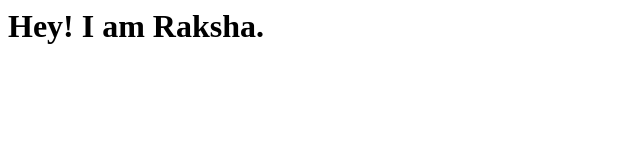
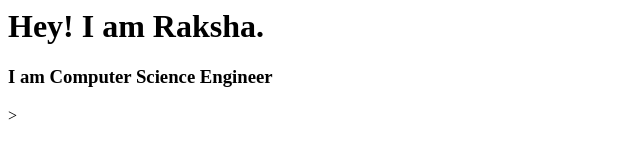
Before and after one commit to rakshagangan/raksha-site, a plain HTML site: page Index.html in a window 1280 px wide. Shown: the whole page, without its empty margins (0-640 px from the left). Drawn offline with Linux system fonts and the light colour scheme.

Commit message:
Code:updated

```diff
--- a/Index.html
+++ b/Index.html
@@ -8,5 +8,6 @@
 </head>
 <body>
 <h1>Hey! I am Raksha.</h1>
+<h3>I am Computer Science Engineer</h3>>
 </body>
 </html>
```
